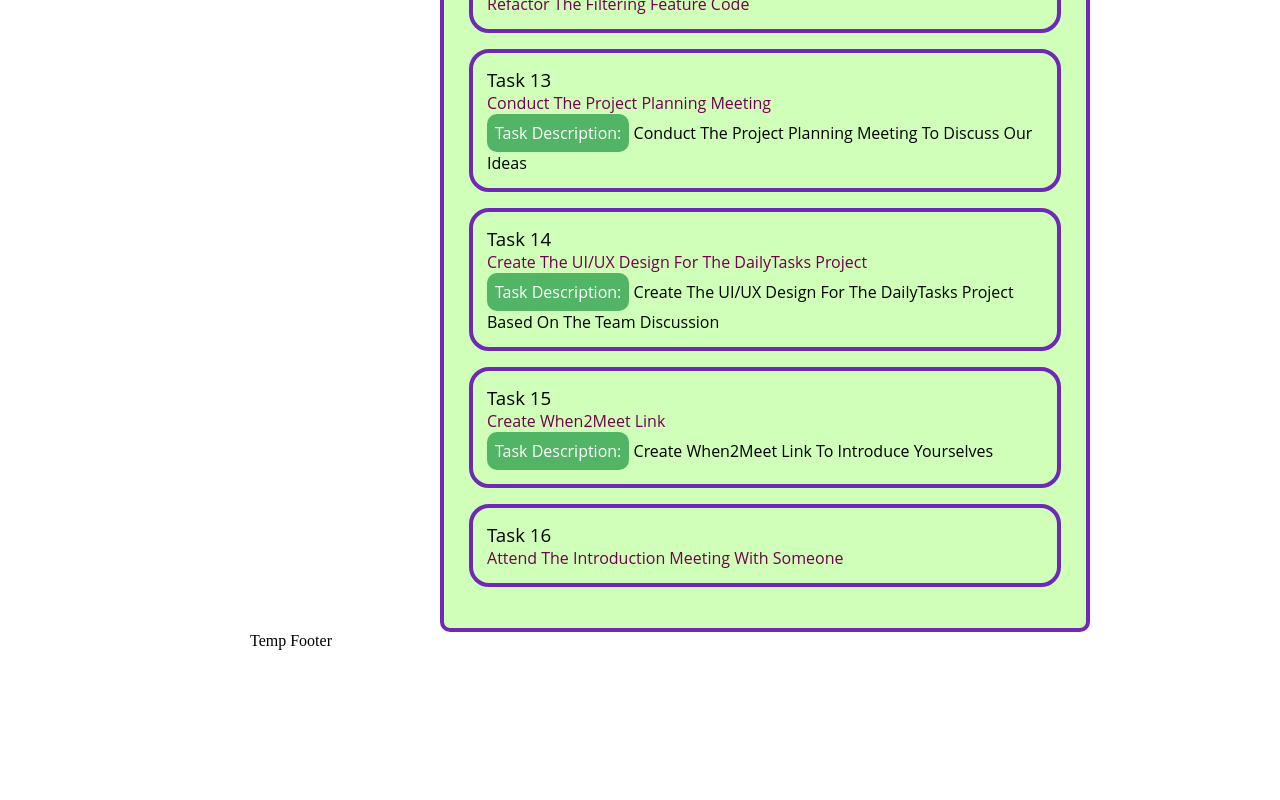
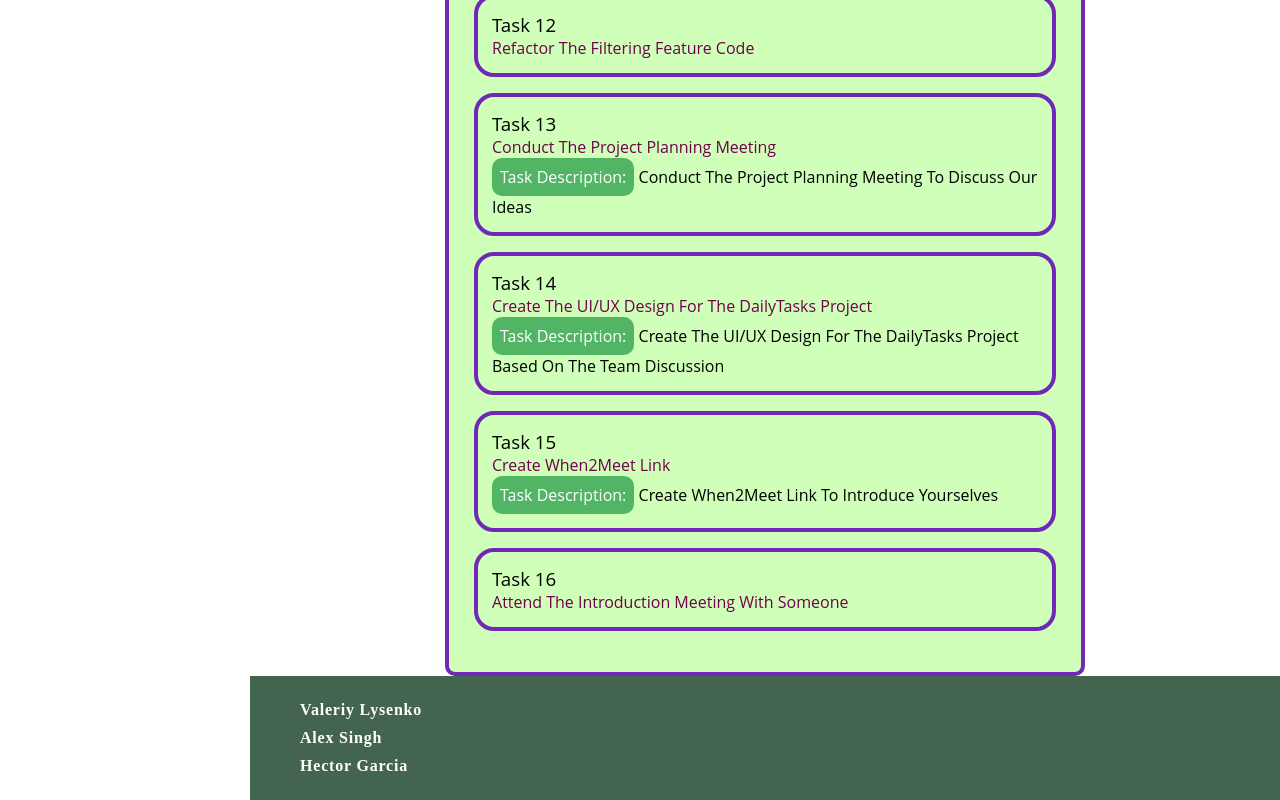
Before and after one commit to chingu-voyages/v47-tier2-team-18, a React app in the folder dailytasks/: page / in a window 1280 px wide. Shown: the part 1356-2156 px from the top of the page. Before the commit the page ends 2006 px from the top, so only its background shows below. Built offline with nearby package versions, Linux system fonts and the light colour scheme; the HTML template or start-up script is replaced by a standard one.

Commit message:
add Footer component

```diff
--- a/dailytasks/src/App.jsx
+++ b/dailytasks/src/App.jsx
@@ -1,4 +1,5 @@
 import Sidebar from "./components/SideBar";
+import Footer from "./components/Footer";
 import { Outlet } from "react-router-dom";
 import GlobalStyle from "./components/styles/GlobalStyles";
 import {
@@ -28,7 +29,7 @@ const App = () => {
         </ContentWrapper>
         {/* TODO -- replace with actual footer component */}
         <FooterWrapper>
-          <div>Temp Footer</div>
+          <Footer />
         </FooterWrapper>
         <AddTaskLink />
       </AppWrapper>
--- /dev/null
+++ b/dailytasks/src/components/Footer.jsx
@@ -0,0 +1,13 @@
+import { StyledFooter, FooterLink } from "./styles/FooterStyles";
+
+const Footer = () => {
+  return (
+    <StyledFooter>
+      <FooterLink href="https://github.com/Valeriusdev"> Valeriy Lysenko </FooterLink>
+      <FooterLink href="https://github.com/singhalex"> Alex Singh </FooterLink>
+      <FooterLink href="https://github.com/hectorgarcia07"> Hector Garcia </FooterLink>
+    </StyledFooter>
+  );
+};
+
+export default Footer;
--- a/dailytasks/src/components/styles/AllTasksStyles.jsx
+++ b/dailytasks/src/components/styles/AllTasksStyles.jsx
@@ -4,7 +4,7 @@ export const AllTasksWrapper = styled.div`
   border: 4px solid #7029b7;
   border-radius: 10px;
   font-family: 'Open Sans', sans-serif;
-  max-width: 650px;
+  max-width: 80vh;
   margin: 0 auto;
   padding: 25px;
   background-color: #cfffb8;
--- /dev/null
+++ b/dailytasks/src/components/styles/FooterStyles.jsx
@@ -0,0 +1,19 @@
+import styled from 'styled-components';
+
+export const StyledFooter = styled.footer`
+  position: sticky;
+  bottom: 0;
+  background-color: #43644f;
+  padding: 25px 0 15px 50px;
+  display: flex;
+  flex-direction: column;
+  align-items: flex-start;
+`;
+
+export const FooterLink = styled.a`
+  color: #fff;
+  text-decoration: none;
+  margin-bottom: 10px;
+  font-weight: 600;
+  letter-spacing: 0.05em;
+`;
```
